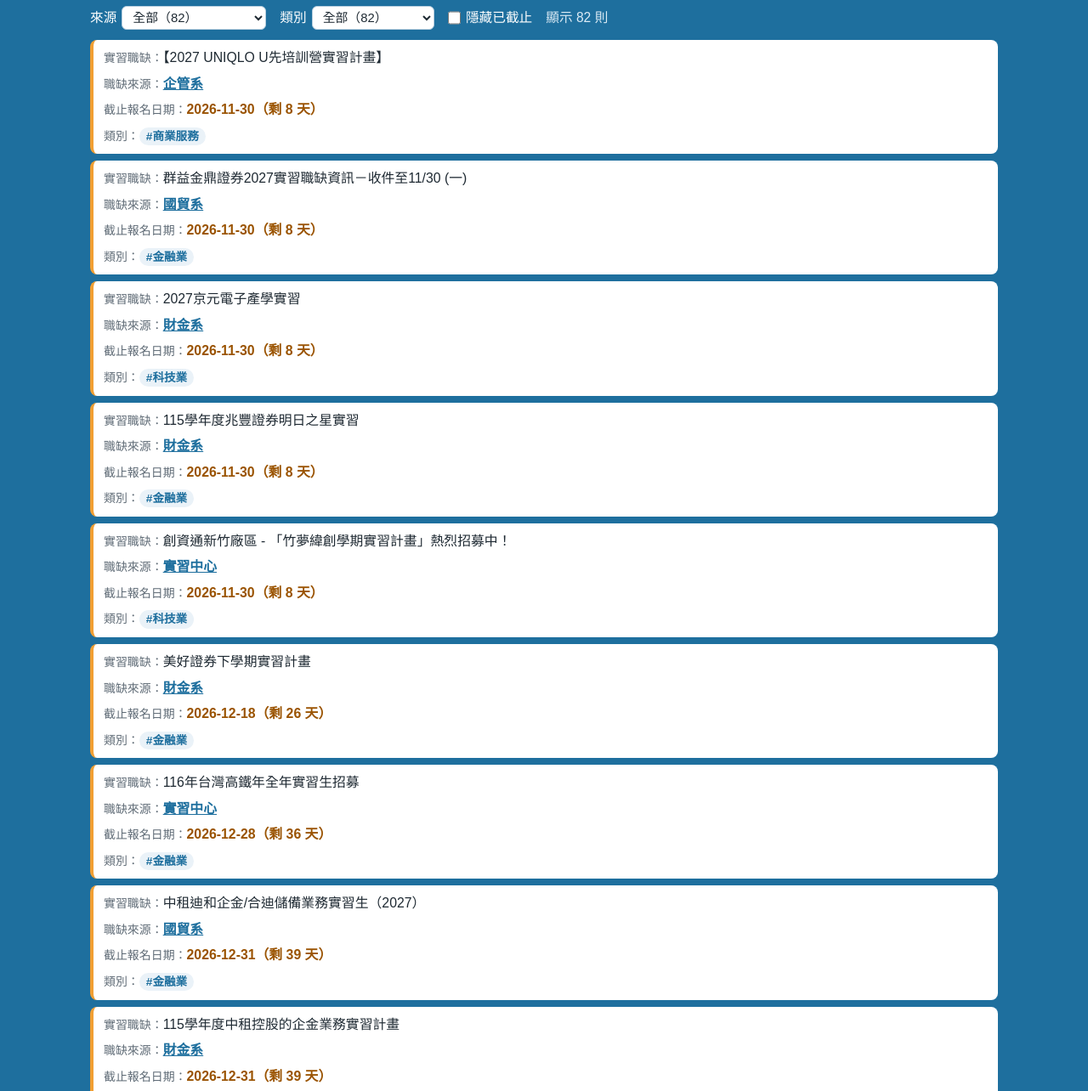
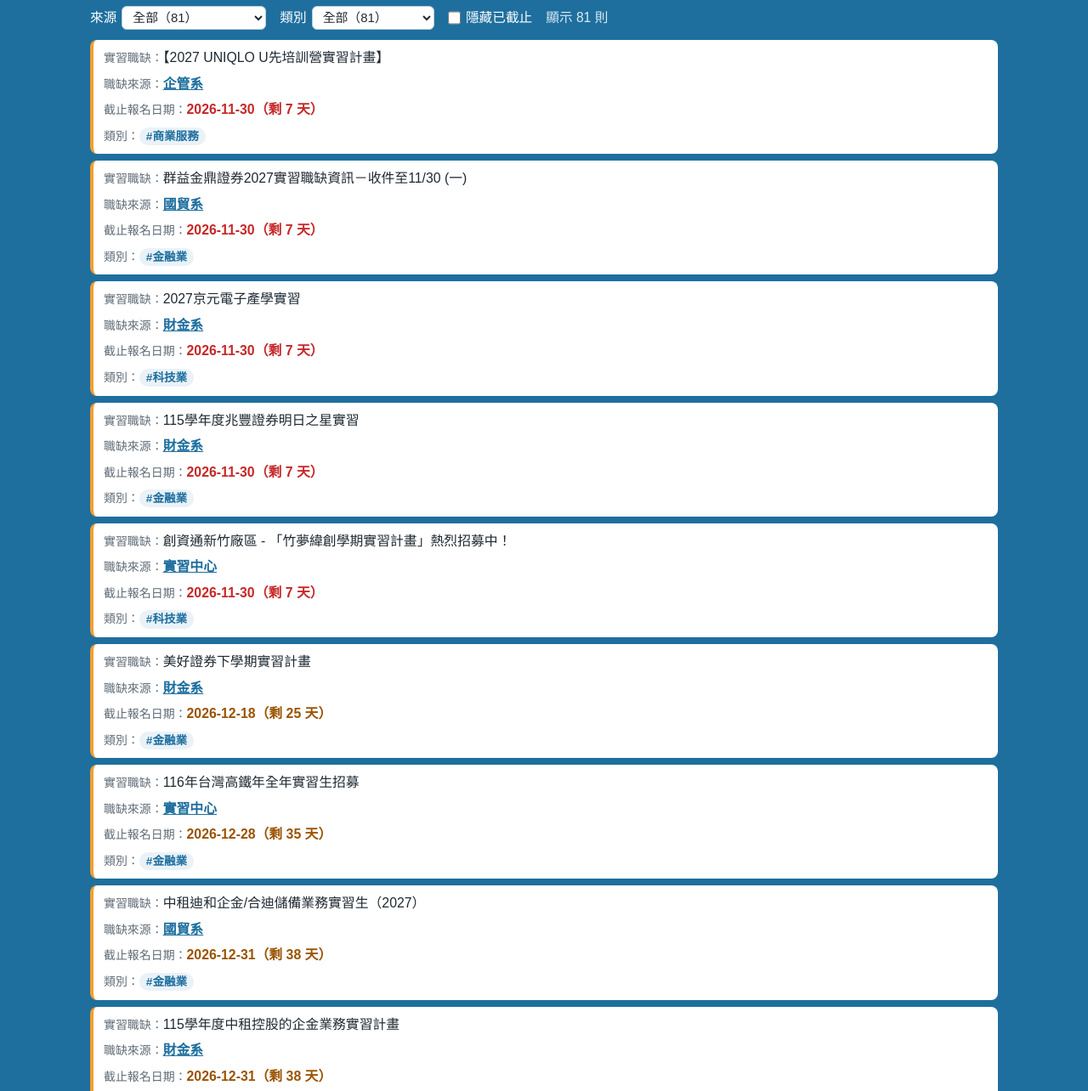
Before and after one commit to thuba-intern/thu-internships, a plain HTML site: page index.html in a window 1280 px wide. Shown: the part 426-1710 px from the top of the page at 85% size. Drawn offline with Linux system fonts and the light colour scheme.

Commit message:
每日更新實習職缺 2026-11-23

```diff
--- a/index.html
+++ b/index.html
@@ -76,9 +76,9 @@
 <main id="thu-intern" class="thu-intern">
   <a class="ti-back" href="https://855312.us22.myftpupload.com/wp-content/uploads/2026/11/%E4%BC%81%E7%AE%A1%E5%AF%A6%E7%BF%92%E8%B3%87%E8%A8%8A%E7%AB%99.html">← 回企管實習資訊站</a>
   <h1 class="ti-title">東海實習職缺一覽</h1>
-  <div class="meta">更新時間 2026-11-22 08:44・每則資訊都附上來源網址，報名前請以原始公告為準</div>
+  <div class="meta">更新時間 2026-11-23 08:51・每則資訊都附上來源網址，報名前請以原始公告為準</div>
   <section class="panel" id="intern" role="tabpanel">
-    <p class="lead">整理企管、國貿、財金、經濟系、實習與學生成就中心及 GIFT 的實習公告，每天自動更新。共 82 則（可報名 9、未標示截止日 17、已截止 56）。</p>
+    <p class="lead">整理企管、國貿、財金、經濟系、實習與學生成就中心及 GIFT 的實習公告，每天自動更新。共 81 則（可報名 9、未標示截止日 16、已截止 56）。</p>
     <p class="lead">📌 <a href="https://economic.thu.edu.tw/intern-news/" target="_blank" rel="noopener" style="color:#fff;font-weight:600">經濟系實習公告</a>今天無法自動讀取，請點連結直接查看。</p>
     <div class="notice">
       <p><b>⚠️ 報名前請注意：</b>國貿、財金、經濟系公告的職缺，有些只開放該系學生。請先看原公告的資格，並<b>洽詢該公司或職缺窗口是否開放企管系學生報名</b>。標 <span class="limit no" >❌</span> 的已確認限定科系，標 <span class="limit warn" >⚠️</span> 的資格需要再確認。國貿、財金、經濟系的職缺如果<b>沒有標示</b>，代表公司在該系公告上沒有寫出限制條件，但不代表一定開放，仍請先洽詢公司，錄取後再向企管系辦確認學分認列。</p>
@@ -91,17 +91,17 @@
     </div>
     <div class="bar" data-list="intern-list">
       <input type="search" class="f-q" id="intern-q" placeholder="搜尋職缺名稱、公司或關鍵字，例如：銀行、行銷、台中">
-      <label>來源 <select class="f-src" id="intern-src"><option value="">全部（82）</option>
+      <label>來源 <select class="f-src" id="intern-src"><option value="">全部（81）</option>
       <option value="企管系">企管系（15）</option>
       <option value="國貿系">國貿系（17）</option>
       <option value="財金系">財金系（35）</option>
-      <option value="實習中心">實習中心（12）</option>
+      <option value="實習中心">實習中心（11）</option>
       <option value="GIFT實習平台">GIFT實習平台（3）</option>
       </select></label>
-      <label>類別 <select class="f-ind" id="intern-ind"><option value="">全部（82）</option>
+      <label>類別 <select class="f-ind" id="intern-ind"><option value="">全部（81）</option>
       <option value="公部門">#公部門（1）</option>
       <option value="金融業">#金融業（53）</option>
-      <option value="科技業">#科技業（16）</option>
+      <option value="科技業">#科技業（15）</option>
       <option value="製造業">#製造業（4）</option>
       <option value="商業服務">#商業服務（7）</option>
       <option value="其他">#其他（1）</option>
@@ -115,55 +115,55 @@
       <tr data-source="企管系" data-industry="商業服務" data-status="open">
         <td data-label="實習職缺">【2027 UNIQLO U先培訓營實習計畫】</td>
         <td data-label="職缺來源"><a href="https://ba.thu.edu.tw/Education/【2027+UNIQLO+U先培訓營實習計畫】/" target="_blank" rel="noopener">企管系</a></td>
-        <td data-label="截止報名日期"><span class="open">2026-11-30（剩 8 天）</span></td>
+        <td data-label="截止報名日期"><span class="soon">2026-11-30（剩 7 天）</span></td>
         <td data-label="類別"><span class="tag">#商業服務</span></td>
       </tr>
       <tr data-source="國貿系" data-industry="金融業" data-status="open">
         <td data-label="實習職缺">群益金鼎證券2027實習職缺資訊－收件至11/30 (一)</td>
         <td data-label="職缺來源"><a href="https://inttrade.thu.edu.tw/cat-announcement/cat-announcement-internship/%e3%80%90115-2-%e5%af%a6%e7%bf%92%e8%b3%87%e8%a8%8a%e3%80%91%e7%be%a4%e7%9b%8a%e9%87%91%e9%bc%8e%e8%ad%89%e5%88%b82027%e5%af%a6%e7%bf%92%e8%81%b7%e7%bc%ba%e8%b3%87%e8%a8%8a%ef%bc%8d%e6%94%b6%e4%bb%b6/" target="_blank" rel="noopener">國貿系</a></td>
-        <td data-label="截止報名日期"><span class="open">2026-11-30（剩 8 天）</span></td>
+        <td data-label="截止報名日期"><span class="soon">2026-11-30（剩 7 天）</span></td>
         <td data-label="類別"><span class="tag">#金融業</span></td>
       </tr>
       <tr data-source="財金系" data-industry="科技業" data-status="open">
         <td data-label="實習職缺">2027京元電子產學實習</td>
         <td data-label="職缺來源"><a href="https://fin.thu.edu.tw/web/news/detail.php?id=837" target="_blank" rel="noopener">財金系</a></td>
-        <td data-label="截止報名日期"><span class="open">2026-11-30（剩 8 天）</span></td>
+        <td data-label="截止報名日期"><span class="soon">2026-11-30（剩 7 天）</span></td>
         <td data-label="類別"><span class="tag">#科技業</span></td>
       </tr>
       <tr data-source="財金系" data-industry="金融業" data-status="open">
         <td data-label="實習職缺">115學年度兆豐證券明日之星實習</td>
         <td data-label="職缺來源"><a href="https://fin.thu.edu.tw/web/news/detail.php?id=868&amp;cid=15" target="_blank" rel="noopener">財金系</a></td>
-        <td data-label="截止報名日期"><span class="open">2026-11-30（剩 8 天）</span></td>
+        <td data-label="截止報名日期"><span class="soon">2026-11-30（剩 7 天）</span></td>
         <td data-label="類別"><span class="tag">#金融業</span></td>
       </tr>
       <tr data-source="實習中心" data-industry="科技業" data-status="open">
         <td data-label="實習職缺">創資通新竹廠區 - 「竹夢緯創學期實習計畫」熱烈招募中！</td>
         <td data-label="職缺來源"><a href="https://isac-net.thu.edu.tw/web/research/detail.php?cid=2&amp;cid2=2&amp;id=1173" target="_blank" rel="noopener">實習中心</a></td>
-        <td data-label="截止報名日期"><span class="open">2026-11-30（剩 8 天）</span></td>
+        <td data-label="截止報名日期"><span class="soon">2026-11-30（剩 7 天）</span></td>
         <td data-label="類別"><span class="tag">#科技業</span></td>
       </tr>
       <tr data-source="財金系" data-industry="金融業" data-status="open">
         <td data-label="實習職缺">美好證券下學期實習計畫</td>
         <td data-label="職缺來源"><a href="https://fin.thu.edu.tw/web/news/detail.php?id=873&amp;cid=15" target="_blank" rel="noopener">財金系</a></td>
-        <td data-label="截止報名日期"><span class="open">2026-12-18（剩 26 天）</span></td>
+        <td data-label="截止報名日期"><span class="open">2026-12-18（剩 25 天）</span></td>
         <td data-label="類別"><span class="tag">#金融業</span></td>
       </tr>
       <tr data-source="實習中心" data-industry="金融業" data-status="open">
         <td data-label="實習職缺">116年台灣高鐵年全年實習生招募</td>
         <td data-label="職缺來源"><a href="https://isac-net.thu.edu.tw/web/research/detail.php?cid=2&amp;cid2=3&amp;id=1198" target="_blank" rel="noopener">實習中心</a></td>
-        <td data-label="截止報名日期"><span class="open">2026-12-28（剩 36 天）</span></td>
+        <td data-label="截止報名日期"><span class="open">2026-12-28（剩 35 天）</span></td>
         <td data-label="類別"><span class="tag">#金融業</span></td>
       </tr>
       <tr data-source="國貿系" data-industry="金融業" data-status="open">
         <td data-label="實習職缺">中租迪和企金/合迪儲備業務實習生（2027）</td>
         <td data-label="職缺來源"><a href="https://inttrade.thu.edu.tw/cat-announcement/cat-announcement-internship/%e3%80%90115-2-%e5%af%a6%e7%bf%92%e8%b3%87%e8%a8%8a%e3%80%91%e4%b8%ad%e7%a7%9f%e8%bf%aa%e5%92%8c%e4%bc%81%e9%87%91-%e5%90%88%e8%bf%aa%e5%84%b2%e5%82%99%e6%a5%ad%e5%8b%99%e5%af%a6%e7%bf%92%e7%94%9f/" target="_blank" rel="noopener">國貿系</a></td>
-        <td data-label="截止報名日期"><span class="open">2026-12-31（剩 39 天）</span></td>
+        <td data-label="截止報名日期"><span class="open">2026-12-31（剩 38 天）</span></td>
         <td data-label="類別"><span class="tag">#金融業</span></td>
       </tr>
       <tr data-source="財金系" data-industry="金融業" data-status="open">
         <td data-label="實習職缺">115學年度中租控股的企金業務實習計畫</td>
         <td data-label="職缺來源"><a href="https://fin.thu.edu.tw/web/news/detail.php?id=827" target="_blank" rel="noopener">財金系</a></td>
-        <td data-label="截止報名日期"><span class="open">2026-12-31（剩 39 天）</span></td>
+        <td data-label="截止報名日期"><span class="open">2026-12-31（剩 38 天）</span></td>
         <td data-label="類別"><span class="tag">#金融業</span></td>
       </tr>
       <tr data-source="實習中心" data-industry="科技業" data-status="unknown">
@@ -211,12 +211,6 @@
       <tr data-source="國貿系" data-industry="科技業" data-status="unknown">
         <td data-label="實習職缺">京元電子116年學期實習生招募(116/02/-116/06)<span class="limit warn">⚠️ 限理工、資訊、管理相關科系，要配合系上實習課，報名前請先告知系上</span></td>
         <td data-label="職缺來源"><a href="https://inttrade.thu.edu.tw/cat-announcement/cat-announcement-internship/%e3%80%90115-2-%e5%af%a6%e7%bf%92%e8%b3%87%e8%a8%8a%e3%80%91%e4%ba%ac%e5%85%83%e9%9b%bb%e5%ad%90116%e5%b9%b4%e5%ad%b8%e6%9c%9f%e5%af%a6%e7%bf%92%e7%94%9f%e6%8b%9b%e5%8b%9f116-02-116-06/" target="_blank" rel="noopener">國貿系</a></td>
-        <td data-label="截止報名日期"><span class="muted">未標示</span></td>
-        <td data-label="類別"><span class="tag">#科技業</span></td>
-      </tr>
-      <tr data-source="實習中心" data-industry="科技業" data-status="unknown">
-        <td data-label="實習職缺">【京元電子】116年學期實習生招募(116/02/-116/06)</td>
-        <td data-label="職缺來源"><a href="https://isac-net.thu.edu.tw/web/research/detail.php?cid=2&amp;cid2=8&amp;id=1143" target="_blank" rel="noopener">實習中心</a></td>
         <td data-label="截止報名日期"><span class="muted">未標示</span></td>
         <td data-label="類別"><span class="tag">#科技業</span></td>
       </tr>
--- a/internships.csv
+++ b/internships.csv
@@ -17,7 +17,6 @@
 實習,台新新光金控2027年Early Win職場體驗計畫(半年期),金融業,國貿系,https://inttrade.thu.edu.tw/cat-announcement/cat-announcement-internship/%e3%80%90115-2-%e5%af%a6%e7%bf%92%e8%b3%87%e8%a8%8a%e3%80%91%e5%8f%b0%e6%96%b0%e6%96%b0%e5%85%89%e9%87%91%e6%8e%a72027%e5%b9%b4early-win%e8%81%b7%e5%a0%b4%e9%ab%94%e9%a9%97%e8%a8%88%e7%95%ab%e5%8d%8a/,,未標示截止日,
 實習,沛華集團航運人才招募,商業服務,國貿系,https://inttrade.thu.edu.tw/cat-announcement/cat-announcement-internship/%e3%80%90115-2-%e5%af%a6%e7%bf%92%e8%b3%87%e8%a8%8a%e3%80%91%e6%b2%9b%e8%8f%af%e9%9b%86%e5%9c%98%e8%88%aa%e9%81%8b%e4%ba%ba%e6%89%8d%e6%8b%9b%e5%8b%9f/,,未標示截止日,
 實習,京元電子116年學期實習生招募(116/02/-116/06),科技業,國貿系,https://inttrade.thu.edu.tw/cat-announcement/cat-announcement-internship/%e3%80%90115-2-%e5%af%a6%e7%bf%92%e8%b3%87%e8%a8%8a%e3%80%91%e4%ba%ac%e5%85%83%e9%9b%bb%e5%ad%90116%e5%b9%b4%e5%ad%b8%e6%9c%9f%e5%af%a6%e7%bf%92%e7%94%9f%e6%8b%9b%e5%8b%9f116-02-116-06/,,未標示截止日,⚠️ 限理工、資訊、管理相關科系，要配合系上實習課，報名前請先告知系上
-實習,【京元電子】116年學期實習生招募(116/02/-116/06),科技業,實習中心,https://isac-net.thu.edu.tw/web/research/detail.php?cid=2&cid2=8&id=1143,,未標示截止日,
 實習,統一證券2027全方位理財業務員實習招募中,金融業,財金系,https://fin.thu.edu.tw/web/news/detail.php?id=858,,未標示截止日,
 實習,實習職缺-福壽實業股份有限公司(115-2學期),其他,企管系,https://ba.thu.edu.tw/Education/實習職缺-福壽實業股份有限公司(115-2學期)/,,未標示截止日,
 正職,飛雁 (Sports City International Inc.)2026徵才活動,製造業,企管系,https://ba.thu.edu.tw/Education/飛雁+(Sports+City+International+Inc.)2026徵才活動/,,未標示截止日,
```
Also changed, not shown: internships.html (+15 -21 lines).
